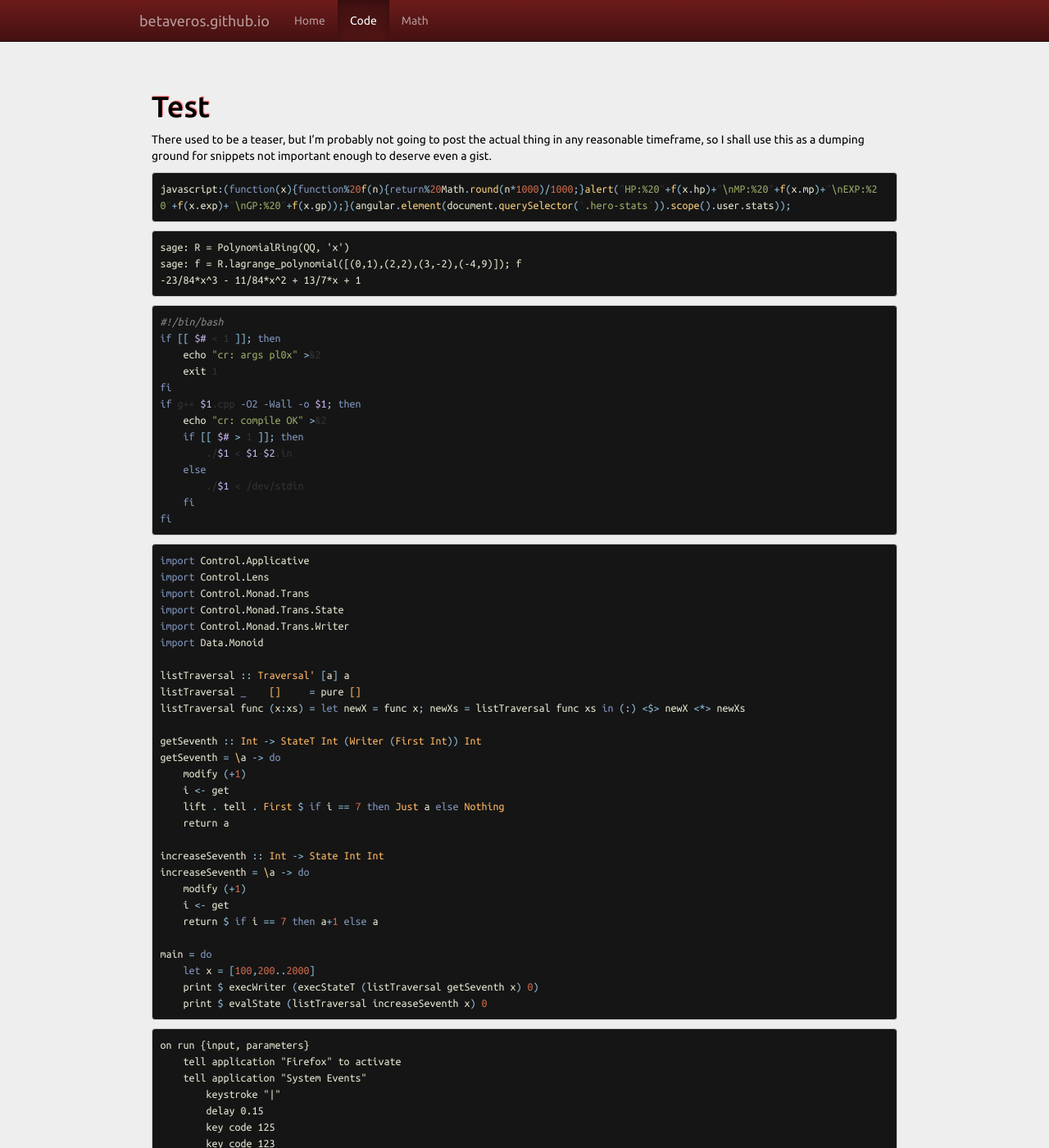
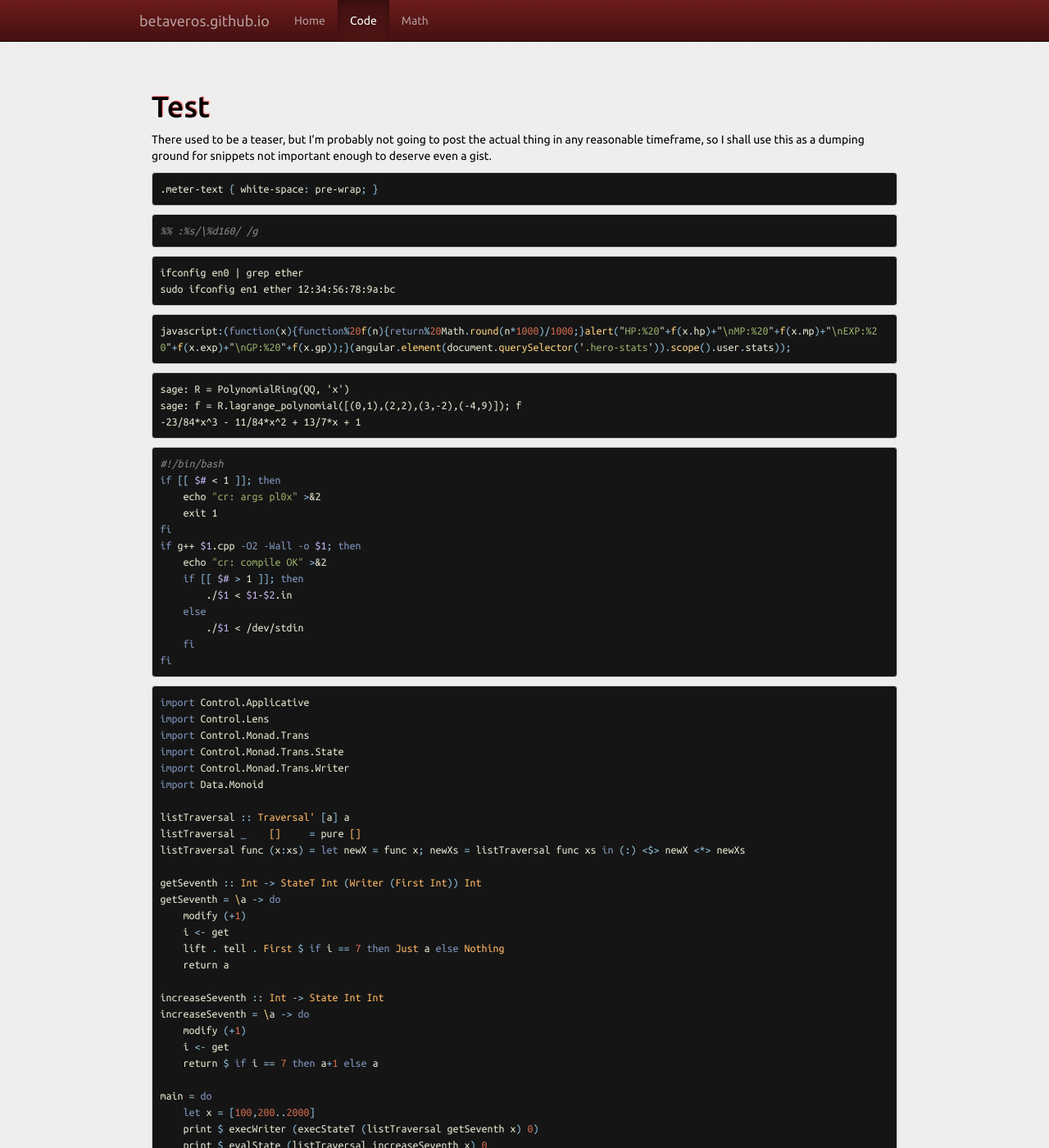
Before and after one commit to betaveros/betaveros.github.io, a Jekyll site: the page built from _posts/2014-04-22-test.markdown, in a window 1280 px wide and 1400 px high. Shown: the whole window at 82% size. Built offline with Jekyll 4.4.1, drawn with Linux system fonts in a browser that asks for light colours.

Commit message:
More stuff
- haskell package arithmoi
- test snippets

```diff
--- a/_posts/2014-04-22-test.markdown
+++ b/_posts/2014-04-22-test.markdown
@@ -3,7 +3,21 @@ layout: default
 category: code
 title: Test
 ---
+
 There used to be a teaser, but I'm probably not going to post the actual thing in any reasonable timeframe, so I shall use this as a dumping ground for snippets not important enough to deserve even a gist.
+
+{% highlight css %}
+.meter-text { white-space: pre-wrap; }
+{% endhighlight %}
+
+{% highlight tex %}
+%% :%s/\%d160/ /g
+{% endhighlight %}
+
+{% highlight sh %}
+ifconfig en0 | grep ether
+sudo ifconfig en1 ether 12:34:56:78:9a:bc
+{% endhighlight %}
 
 {% highlight javascript %}
 javascript:(function(x){function%20f(n){return%20Math.round(n*1000)/1000;}alert("HP:%20"+f(x.hp)+"\nMP:%20"+f(x.mp)+"\nEXP:%20"+f(x.exp)+"\nGP:%20"+f(x.gp));}(angular.element(document.querySelector('.hero-stats')).scope().user.stats));
@@ -13,7 +27,7 @@ javascript:(function(x){function%20f(n){return%20Math.round(n*1000)/1000;}alert(
     sage: f = R.lagrange_polynomial([(0,1),(2,2),(3,-2),(-4,9)]); f
     -23/84*x^3 - 11/84*x^2 + 13/7*x + 1
 
-{% highlight bash %}
+{% highlight sh %}
 #!/bin/bash
 if [[ $# < 1 ]]; then
     echo "cr: args pl0x" >&2
--- a/_posts/2014-12-11-hs-stash.markdown
+++ b/_posts/2014-12-11-hs-stash.markdown
@@ -16,6 +16,7 @@ Personal list of Hackage packages to install, in approximate decreasing order of
 - `cryptohash` (for crypto uses, self-explanatory)
 - `base16-bytestring` (also for crypto uses?)
 - `hlint`
+- `arithmoi` (hey, look, number-theoretic stuff, why reinvent the wheel)
 - `hoogle`
 - `lens` (don't you just love its identity function `(%%~) :: Optical p q f s t a b -> p a (f b) -> q s (f t)` ?)
 - `pointfree`
--- a/css/jellybeans.css
+++ b/css/jellybeans.css
@@ -1,5 +1,5 @@
 .highlight { background: transparent; color: #e8e8d3; }
-.highlight pre { background: #151515; border-radius: 4px; }
+.highlight pre { background: #151515; color: #e8e8d3; border-radius: 4px; }
 .highlight .hll { background-color: #ffffcc }
 .highlight .c { color: #888888; font-style: italic; background-color: #151515 } /* Comment */
 .highlight .err { color: #ffffff; background-color: #902020 } /* Error */
```
